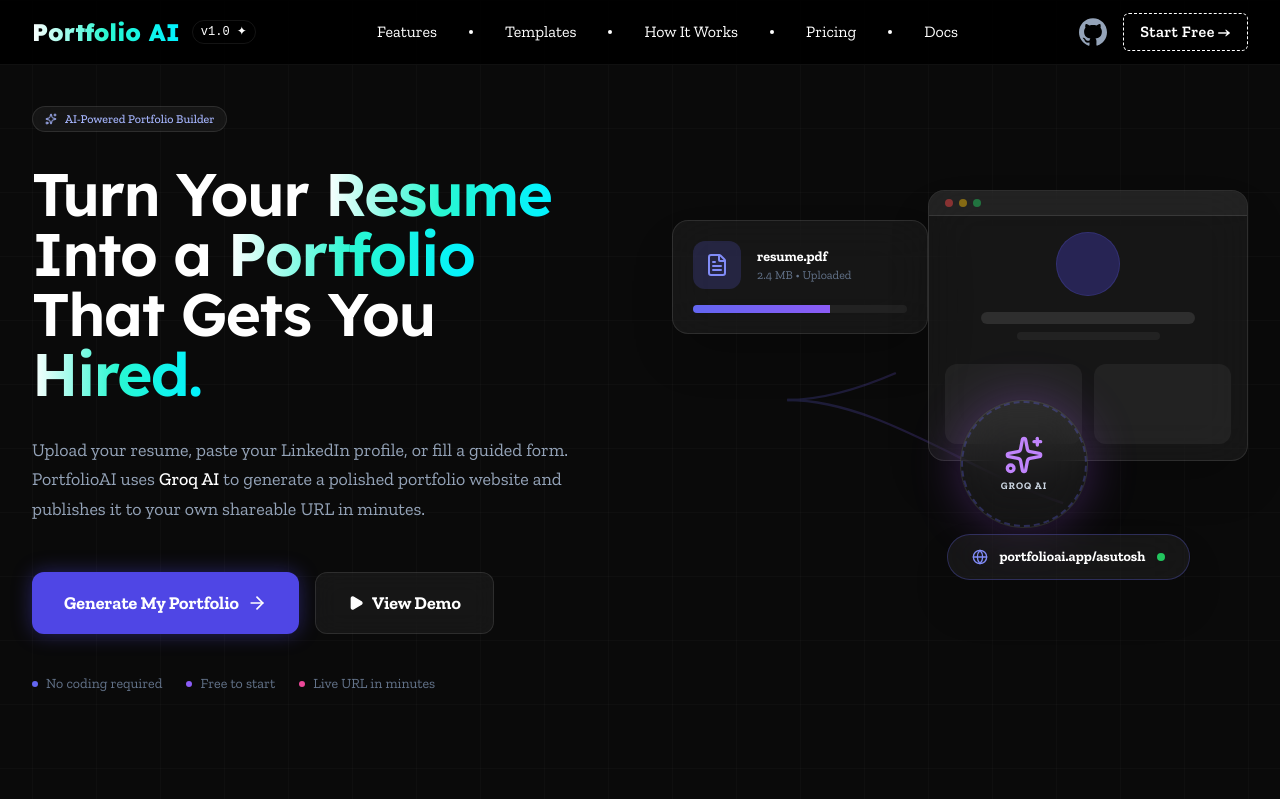
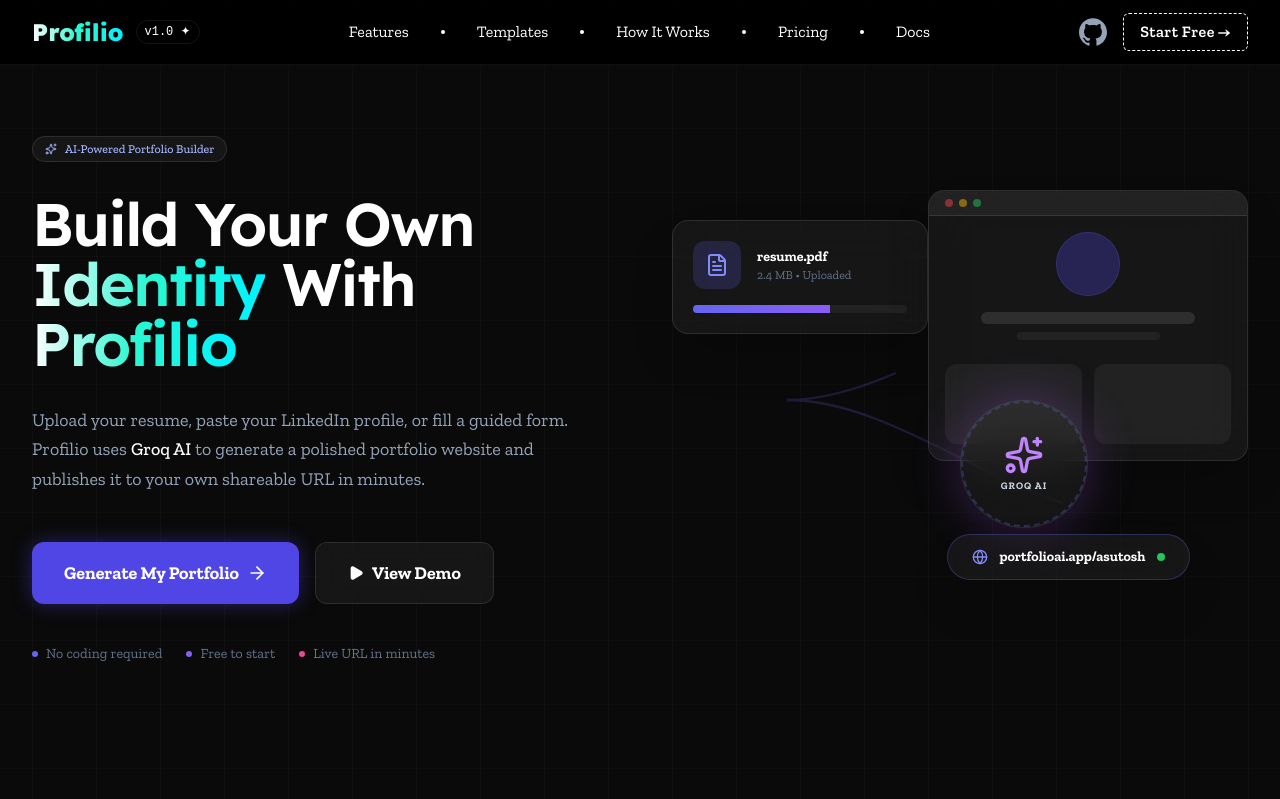
Before and after one commit to dear-asutosh/ai-portfolio-generator, a React (Vite) app in the folder client/: page / in a window 1280 px wide. Shown: the top 799 px of the page. Built offline with nearby package versions, Linux system fonts and the light colour scheme.

Commit message:
fix: Rename project from PortfolioAI to Profilio,added a README and update related content across the application.

```diff
--- a/client/index.html
+++ b/client/index.html
@@ -4,7 +4,7 @@
     <meta charset="UTF-8" />
     <link rel="icon" type="image/svg+xml" href="/favicon.svg" />
     <meta name="viewport" content="width=device-width, initial-scale=1.0" />
-    <title>ai-based-portfolio-generator</title>
+    <title>Profilio | Build Your Own Identity</title>
   </head>
   <body>
     <div id="root"></div>
--- a/client/src/components/landing/Hero.jsx
+++ b/client/src/components/landing/Hero.jsx
@@ -44,7 +44,7 @@
             variants={itemVariants}
             className="text-5xl md:text-6xl font-semibold tracking-tight mb-8"
           >
-            Turn Your <span className="gradient-text">Resume</span> Into a <span className="gradient-text">Portfolio</span> That Gets You <span className="gradient-text">Hired.</span>
+            Build Your Own <span className="gradient-text">Identity</span> With <span className="gradient-text">Profilio</span>
           </motion.h1>
 
           {/* Subheadline */}
@@ -52,7 +52,7 @@
             variants={itemVariants}
             className="text-lg text-slate-400 max-w-xl mb-12 leading-relaxed"
           >
-            Upload your resume, paste your LinkedIn profile, or fill a guided form. PortfolioAI uses <span className="text-white font-medium">Groq AI</span> to generate a polished portfolio website and publishes it to your own shareable URL in minutes.
+            Upload your resume, paste your LinkedIn profile, or fill a guided form. Profilio uses <span className="text-white font-medium">Groq AI</span> to generate a polished portfolio website and publishes it to your own shareable URL in minutes.
           </motion.p>
 
           {/* CTAs */}
--- a/client/src/components/layout/Footer.jsx
+++ b/client/src/components/layout/Footer.jsx
@@ -9,10 +9,10 @@
           {/* Col 1 */}
           <div className="flex flex-col">
             <span className="font-heading font-extrabold text-2xl tracking-tighter gradient-text mb-4">
-              PortfolioAI
+              Profilio
             </span>
             <span className="font-mono text-xs text-muted leading-relaxed">
-              Resume in. Portfolio out.<br />
+              Build Your Own Identity.<br />
               Built with Groq AI and ambition.
             </span>
           </div>
@@ -54,7 +54,7 @@
         {/* Bottom Bar */}
         <div className="border-t border-[rgba(255,255,255,0.08)] py-8 flex flex-col md:flex-row justify-between items-center gap-4">
           <span className="font-mono text-[11px] text-muted">
-            © 2025 PortfolioAI. All rights reserved.
+            © 2025 Profilio. All rights reserved.
           </span>
           <span className="font-mono text-[11px] text-[#6366f1]">
             Made for students who deserve to be seen.
--- a/client/src/components/layout/Navbar.jsx
+++ b/client/src/components/layout/Navbar.jsx
@@ -8,7 +8,7 @@
         {/* Left */}
         <div className="flex items-center gap-3">
           <span className="font-heading font-extrabold text-2xl gradient-text">
-            Portfolio AI
+            Profilio
           </span>
           <span className="font-mono text-[12px] border border-[rgba(255,255,255,0.08)] px-2 py-0.5 rounded-full">
             v1.0 ✦
```
Also changed, not shown: 2 other files (tests, documents, lock files or other folders).
